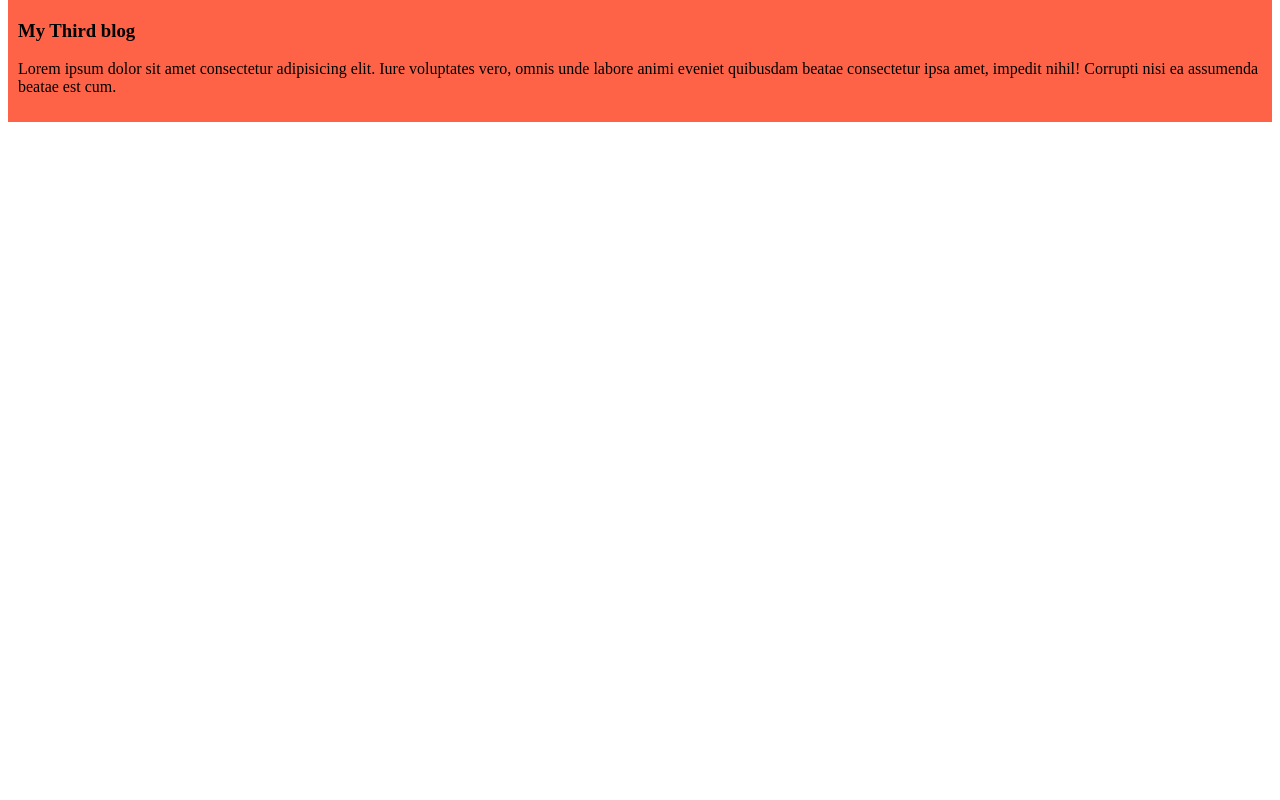
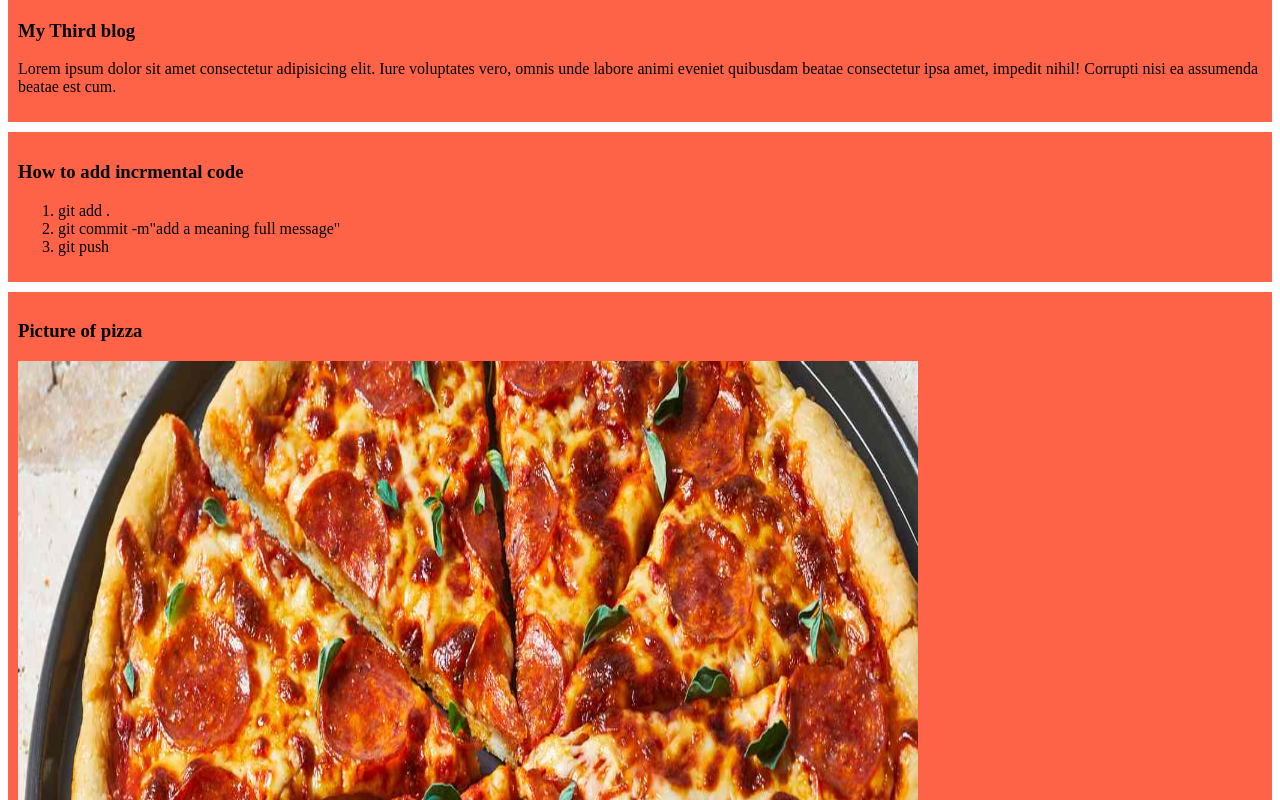
Before and after one commit to touhidcse/my-simple-website, a plain HTML site: page index.html in a window 1280 px wide. Shown: the part 300-1100 px from the top of the page. Before the commit the page ends 800 px from the top, so only its background shows below. Drawn offline with Linux system fonts and the light colour scheme.

Commit message:
Added a picture of pizza

```diff
--- a/index.html
+++ b/index.html
@@ -19,6 +19,18 @@
         <h3>My Third blog</h3>
         <p>Lorem ipsum dolor sit amet consectetur adipisicing elit. Iure voluptates vero, omnis unde labore animi eveniet quibusdam beatae consectetur ipsa amet, impedit nihil! Corrupti nisi ea assumenda beatae est cum.</p>
     </div>
+    <div>
+        <h3>How to add incrmental code</h3>
+        <ol>
+            <li>git add .</li>
+            <li>git commit -m"add a meaning full message"</li>
+            <li>git push</li>
+        </ol>
+    </div>
+    <div>
+        <h3>Picture of pizza</h3>
+        <img src="images/pizza.jpg" height="900" width="900" alt="">
+    </div>
 
 </body>
 </html>
```
Also changed, not shown: images/pizza.jpg (added).
